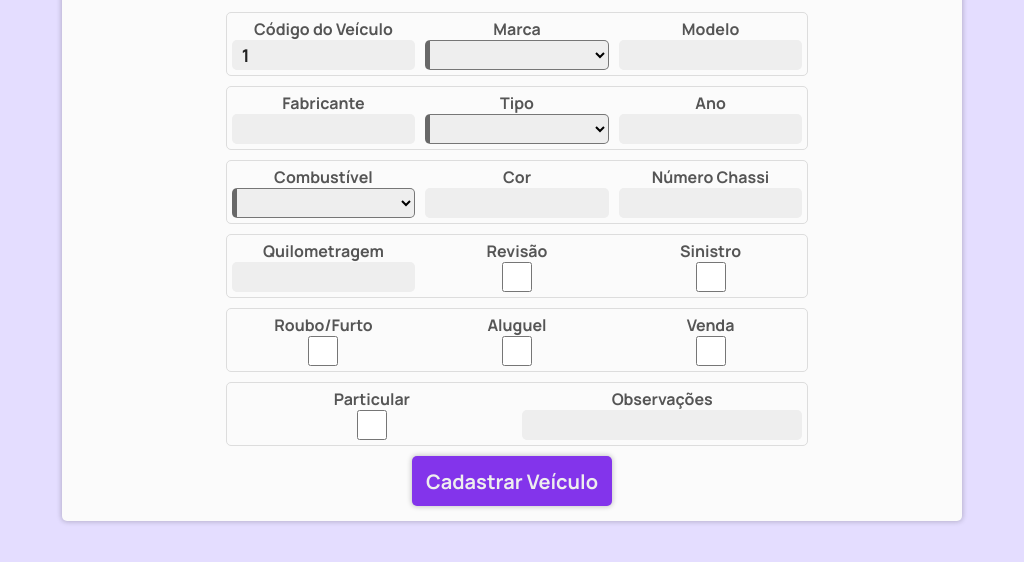
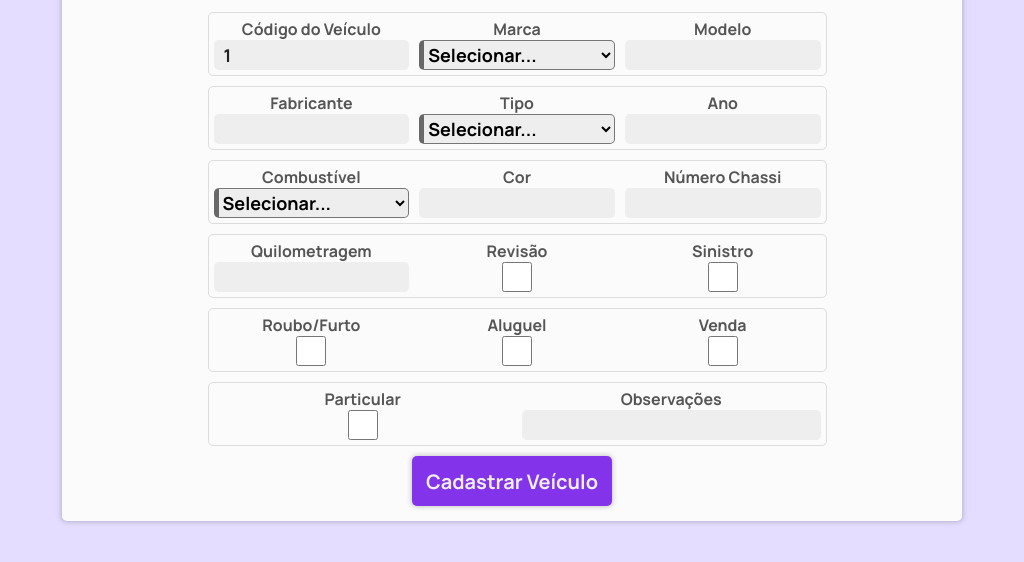
Before and after one commit to GaMa404/veiculo_garagem, an Electron app: page pages/index.html in a window 1024 px wide. Shown: the part 188-750 px from the top of the page. Drawn offline with nearby package versions, Linux system fonts and the light colour scheme; no server answers; a web font is replaced by a local one.

Commit message:
commit legal

```diff
--- a/pages/index.html
+++ b/pages/index.html
@@ -29,6 +29,7 @@
 							<div class="form-item">
 								<label>Marca</label>
 								<select id="select-marca" db-column="id_marca">
+									<option default>Selecionar...</option>
 								</select>
 							</div>
 
@@ -48,6 +49,7 @@
 								<label>Tipo</label>
 
 								<select id="select-tipo" db-column="id_tipo">
+									<option default>Selecionar...</option>
 								</select>
 
 							</div>
@@ -65,6 +67,7 @@
 								<label>Combustível</label>
 
 								<select id="select-combustivel" db-column="id_combustivel">
+									<option default>Selecionar...</option>
 								</select>
 							</div>
 
--- a/pages/scripts/app.js
+++ b/pages/scripts/app.js
@@ -26,8 +26,6 @@ function loadPage(res) {
 		const txtObservacoes = $("#txt-observacoes");
 		const btnCadastrar = $("#btn-cadastrar");
 
-		txtModelo.focus();
-
 		res.marcas.forEach(m => {
 			selectMarca.append(new Option(m.descricao, m.id, false, false));
 		})
@@ -47,8 +45,16 @@ function loadPage(res) {
 			txtFabricante.val(marca.fabricante);
 		});
 
+		// const selects = [selectMarca, selectTipo, selectCombustivel];
+
+		// selects.forEach((select) => {
+		// 	select.children().each((index, element) => {
+		// 		console.log(element.getAttribute("default") != null);
+		// 	});
+		// });
 
 		addVeiculoForm.on("submit", () => {
+
 			let formItems = [];
 
 			for (const item of $(".form-item")) {
--- a/renderer.js
+++ b/renderer.js
@@ -24,7 +24,7 @@ const createWindow = () => {
 		darkTheme: false,
 	});
 
-	win.setMenu(null);
+	//	win.setMenu(null);
 
 	win.loadFile(path.join("./pages", "index.html"));
 
```
